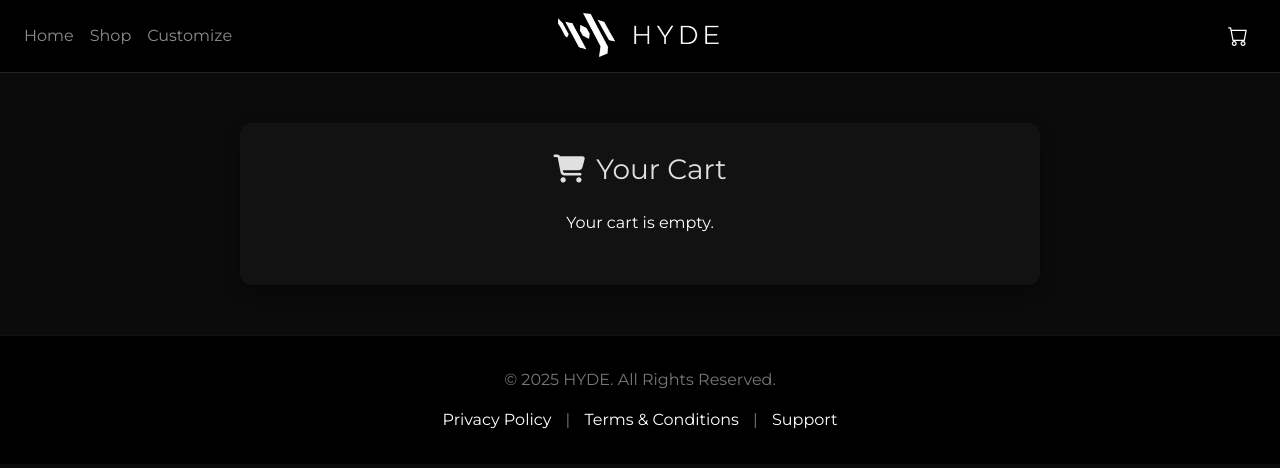
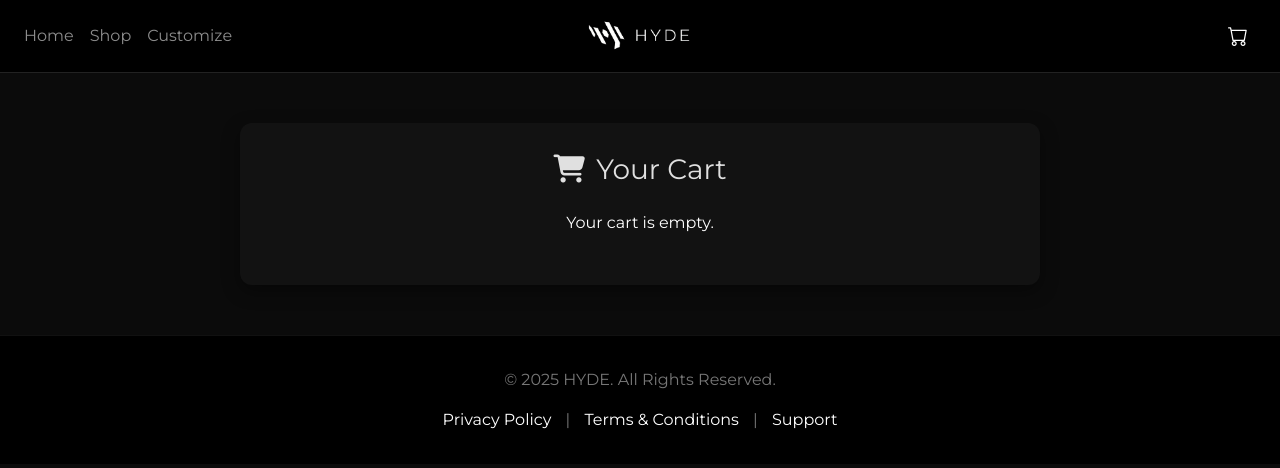
Before and after one commit to nandagaonkar2020-del/hyde, a website: page public/cart.html in a window 1280 px wide. Drawn offline with nearby package versions, Linux system fonts and the light colour scheme.

Commit message:
logo size change

```diff
--- a/public/cart.html
+++ b/public/cart.html
@@ -148,7 +148,7 @@
 
     <!-- Center: Logo -->
     <!-- <a class="navbar-brand mx-auto order-2" href="#">HYDE</a> -->
-    <a class="navbar-brand mx-auto order-2" href="#"><img src="./img/logo.png" alt="" class="img-fluid " style="height: 80px;"></a>
+    <a class="navbar-brand mx-auto order-2" href="#"><img src="./img/logo.png" alt="" class="img-fluid " style="height: 50px;"></a>
 
     <!-- Right: Icons -->
     <div class="icons d-flex align-items-center order-lg-3 order-4">
```
Also changed, not shown: public/customization.html (+1 -1 lines), public/index.html (+1 -1 lines), public/shop.html (+1 -1 lines).
